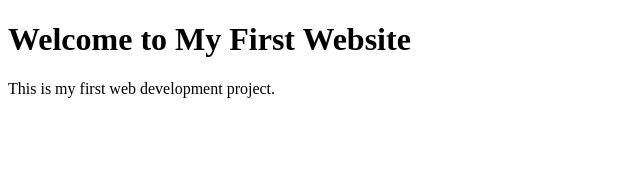
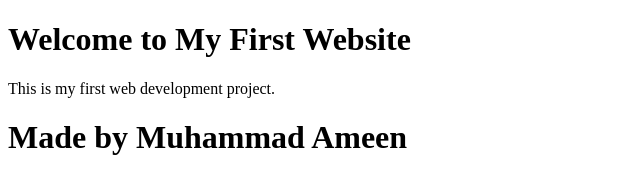
Before and after one commit to Ameen172/my-web-project, a plain HTML site: page index.html in a window 1280 px wide. Shown: the whole page, without its empty margins (0-640 px from the left). Drawn offline with Linux system fonts and the light colour scheme.

Commit message:
Add our name to index.html
Added a new heading indicating the creator's name.

```diff
--- a/index.html
+++ b/index.html
@@ -7,5 +7,7 @@
     <h1>Welcome to My First Website</h1>
 
     <p>This is my first web development project.</p>
+
+    <h1>Made by Muhammad Ameen</h1>
 </body>
 </html>
```
